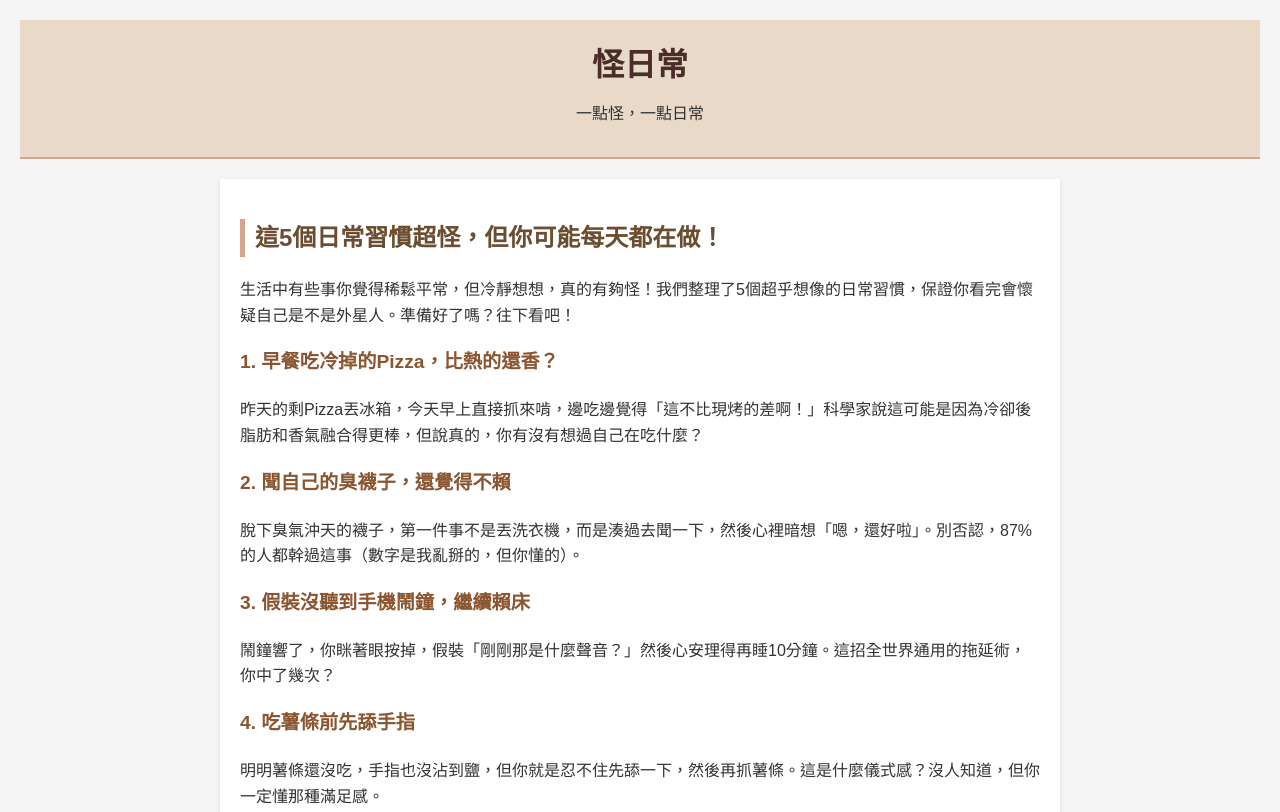
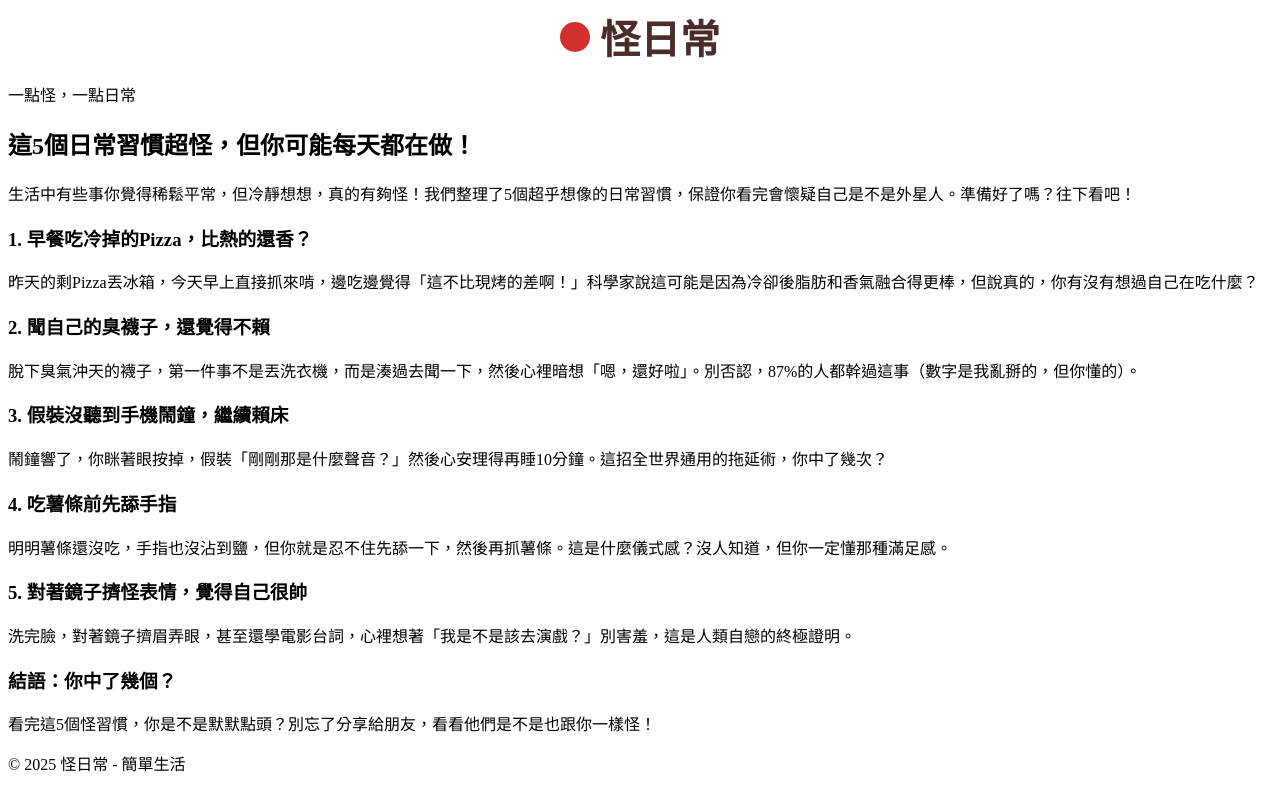
Before and after one commit to minzihhong/websitetest1, a plain HTML site: page index.html in a window 1280 px wide. Shown: the top 812 px of the page. Drawn offline with Linux system fonts and the light colour scheme.

Commit message:
Update style.css

```diff
--- a/style.css
+++ b/style.css
@@ -1,53 +1,22 @@
-body {
-    font-family: 'Hiragino Sans', 'Arial', sans-serif; /* 日式字體優先，Mac內建 */
-    background-color: #f5f5f5; /* 米色，像和紙 */
-    color: #333; /* 深灰，低調舒適 */
-    margin: 0;
-    padding: 20px;
-    line-height: 1.6; /* 寬鬆行距，像日式排版 */
+/* 前面的 CSS 不變，這裡只加 LOGO 部分 */
+.logo {
+    display: flex;
+    align-items: center; /* 垂直置中 */
+    justify-content: center; /* 水平置中 */
+    margin-bottom: 10px; /* 跟下面的 <p> 有點間距 */
 }
 
-header {
-    text-align: center;
-    padding: 20px;
-    background-color: #e8d9c8; /* 淡櫻花色 */
-    border-bottom: 2px solid #d3a68b; /* 木框感 */
+.logo-circle {
+    width: 30px; /* 圓的大小 */
+    height: 30px;
+    background-color: #d32f2f; /* 日本紅 */
+    border-radius: 50%; /* 圓形 */
+    margin-right: 10px; /* 跟文字間距 */
 }
 
-h1 {
-    font-size: 2em;
-    color: #4a2c2a; /* 深紅，帶傳統味 */
-    margin: 0;
+header h1 {
+    font-family: 'Noto Serif JP', serif; /* 日式書法風字體 */
+    font-size: 2.5em; /* 稍微放大 */
+    color: #4a2c2a; /* 深紅色 */
+    margin: 0; /* 去掉預設邊距 */
 }
-
-h2 {
-    font-size: 1.5em;
-    color: #6b4e31; /* 咖啡色，溫暖自然 */
-    border-left: 5px solid #d3a68b;
-    padding-left: 10px;
-}
-
-h3 {
-    font-size: 1.2em;
-    color: #8a552f; /* 淺棕，柔和 */
-}
-
-p {
-    font-size: 1em;
-    margin: 10px 0;
-}
-
-main {
-    max-width: 800px; /* 內容寬度限制，像日式書本 */
-    margin: 20px auto; /* 置中 */
-    background-color: #fff; /* 白底，像紙張 */
-    padding: 20px;
-    box-shadow: 0 2px 5px rgba(0,0,0,0.1); /* 輕微陰影，乾淨感 */
-}
-
-footer {
-    text-align: center;
-    padding: 10px;
-    font-size: 0.9em;
-    color: #666;
-}
```
